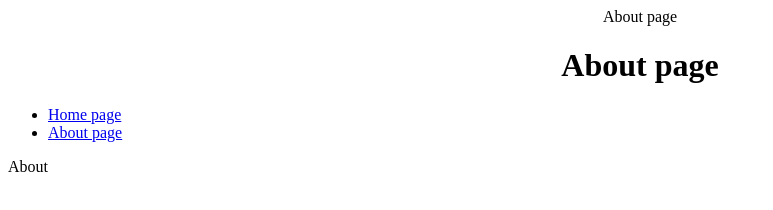
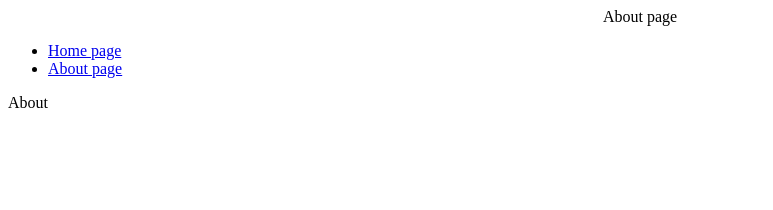
Before and after one commit to Statse/gatsby-getting-started, a Gatsby site: page /about in a window 1280 px wide. Shown: the whole page, without its empty margins (0-773 px from the left). Built offline with nearby package versions, Linux system fonts and the light colour scheme; Gatsby itself is replaced by a stand-in of ours.

Commit message:
Update Layout.js

```diff
--- a/src/components/layout/Layout.js
+++ b/src/components/layout/Layout.js
@@ -9,7 +9,6 @@ const layout = ({children, pageTitle}) => {
     return (
       <main>
         <title className={center}>{pageTitle}</title>
-        <h1 className={center}>{pageTitle}</h1>
         <nav>
           <ul className={navBar}>
             <li className={navItem}><Link to="/">Home page</Link></li>
```
